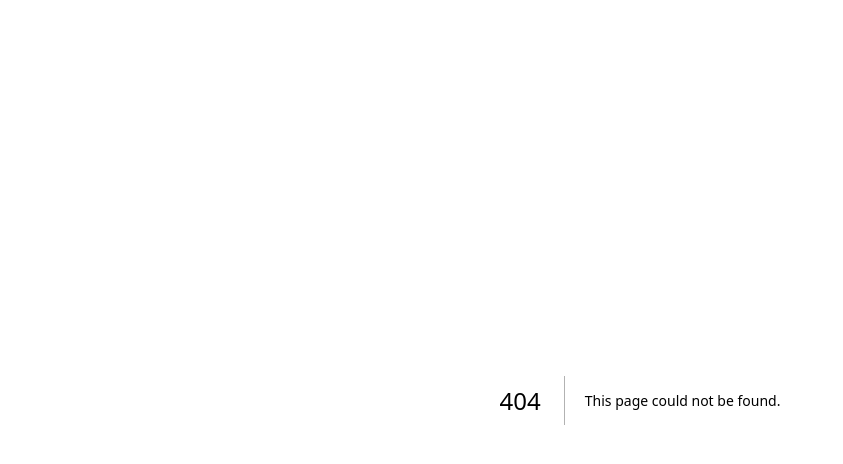
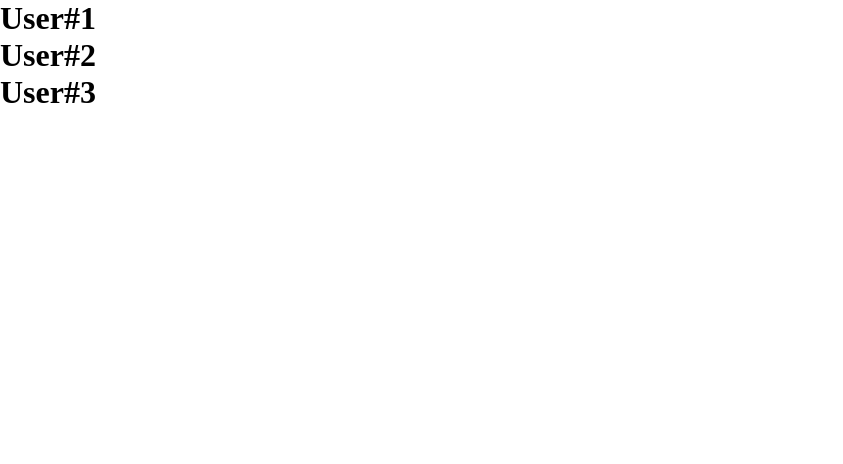
Before and after one commit to KhoaPC/nextjs-tutorial-codevolution, a Next.js app: page /user in a window 1280 px wide. Before the commit this address had no page. Shown: the top 464 px of the page, without its empty margins (0-843 px from the left). Built offline with nearby package versions, Linux system fonts and the light colour scheme.

Commit message:
22Dec28 Create Dynamic routes
use file [foo].js

```diff
--- /dev/null
+++ b/pages/user/index.js
@@ -0,0 +1,9 @@
+function User() {
+    return (  <>
+    <h1>User#1</h1>
+    <h1>User#2</h1>
+    <h1>User#3</h1>
+    </>);
+}
+
+export default User;
```
Also changed, not shown: pages/user/[userId].js (added, +15 -0 lines).
